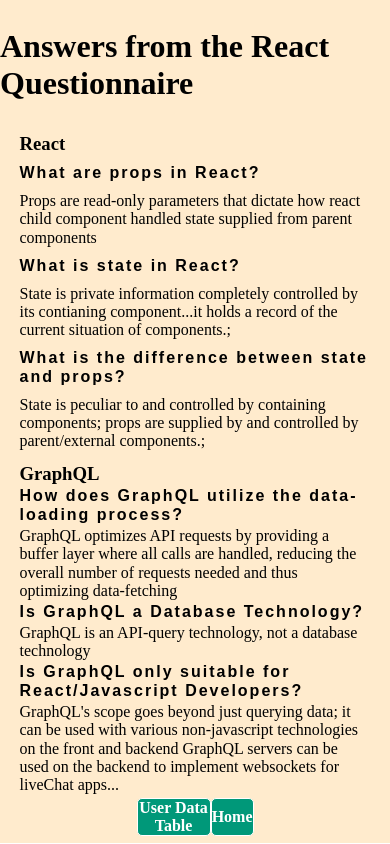
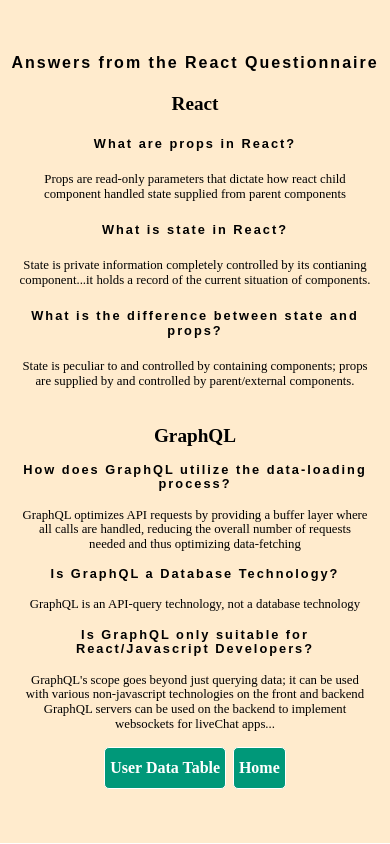
Before and after one commit to Geller99/Tables, a React (Create React App) app: page /Answers in a window 390 px wide. Built offline with nearby package versions, Linux system fonts and the light colour scheme; no server answers.

Commit message:
css update

```diff
--- a/src/components/Answers/Answers.tsx
+++ b/src/components/Answers/Answers.tsx
@@ -5,20 +5,20 @@
 const Answers: React.FC = () => {
   return (
     <div className="Answers">
-      <h1>Answers from the React Questionnaire</h1>
+      <p className='Topic'>Answers from the React Questionnaire</p>
 
       <div className="React--QA">
-        <h3>React</h3>
+        <h2>React</h2>
         <p>What are props in React?</p>
         {reactAnswers.answer_1}
         <p>What is state in React?</p>
-        {reactAnswers.answer_2};
+        {reactAnswers.answer_2}
         <p>What is the difference between state and props?</p>
-        {reactAnswers.answer_3};
+        {reactAnswers.answer_3}
       </div>
 
       <div className="GraphQL--QA">
-        <h3>GraphQL</h3>
+        <h2>GraphQL</h2>
         <p> How does GraphQL utilize the data-loading process? </p>
         {graphQLAnswers.answer_1}
         <p> Is GraphQL a Database Technology? </p>
--- a/src/styles/components/Answers.css
+++ b/src/styles/components/Answers.css
@@ -1,4 +1,3 @@
-
 .Answers {
   background-color: blanchedalmond;
   display: flex;
@@ -7,14 +6,14 @@
   justify-content: center;
   align-items: center;
   flex-direction: column;
-
 }
 
 .Answers--container2 {
   display: flex;
   flex-direction: row;
+
   justify-content: space-evenly;
-    width: 30%;
+  width: 50%;
 }
 
 .React--QA {
@@ -24,11 +23,9 @@
   height: 40%;
   width: 90%;
 
-
-
 }
 
-.GraphQL--QA{
+.GraphQL--QA {
   display: flex;
   flex-direction: column;
   justify-content: space-evenly;
@@ -38,9 +35,37 @@
 }
 
 p {
-
-    font-family: 'Montserrat', sans-serif;
+  font-family: "Montserrat", sans-serif;
   font-weight: 900;
   letter-spacing: 2px;
+}
+
+@media screen and (max-width: 760px) {
+  .Answers {
+    text-align: center;
+  }
+
+  .Topic {
+
+    text-align: center;
+  }
+
+  .GraphQL--QA {
+
+    font-size: 80%;
 
   }
+
+  .React--QA {
+    font-size: 80%;
+  }
+
+  .Answers--container2 {
+    display: flex;
+    flex-direction: row;
+
+    justify-content: space-evenly;
+    width: 50%;
+    height: 5%;
+  }
+}
--- a/src/styles/components/DataTable.css
+++ b/src/styles/components/DataTable.css
@@ -31,7 +31,7 @@
   margin: 25px 0;
   font-size: 0.9em;
   min-width: 200px;
-  border-radius: 5px 5px 0 0;
+  border-radius: 10px 10px 0 0;
   overflow: hidden;
   box-shadow: 0 0 20px rgba(0, 0, 0, 0.15);
 
@@ -76,12 +76,13 @@
     border-radius: 5px;
     height: 100%;
     width: 100%;
+    padding: 5px;
 }
 
 * {
     margin: 0;
     padding:0;
-    box-sizing: border-box;
+
 }
 
 .img {
@@ -116,3 +117,6 @@
 ::-webkit-scrollbar {
     width: 10px;
 }
+
+
+/* ////////////////////////////////////////////// */
--- a/src/styles/index.css
+++ b/src/styles/index.css
@@ -2,3 +2,4 @@
 @import './components/DataTable.css';
 @import './components/Answers.css';
 @import './components/Home.css';
+@import './components/DataTable.mobile.css';
```
Also changed, not shown: src/styles/components/DataTable.mobile.css (added). Lines whose indentation alone changed are shown as unchanged.
